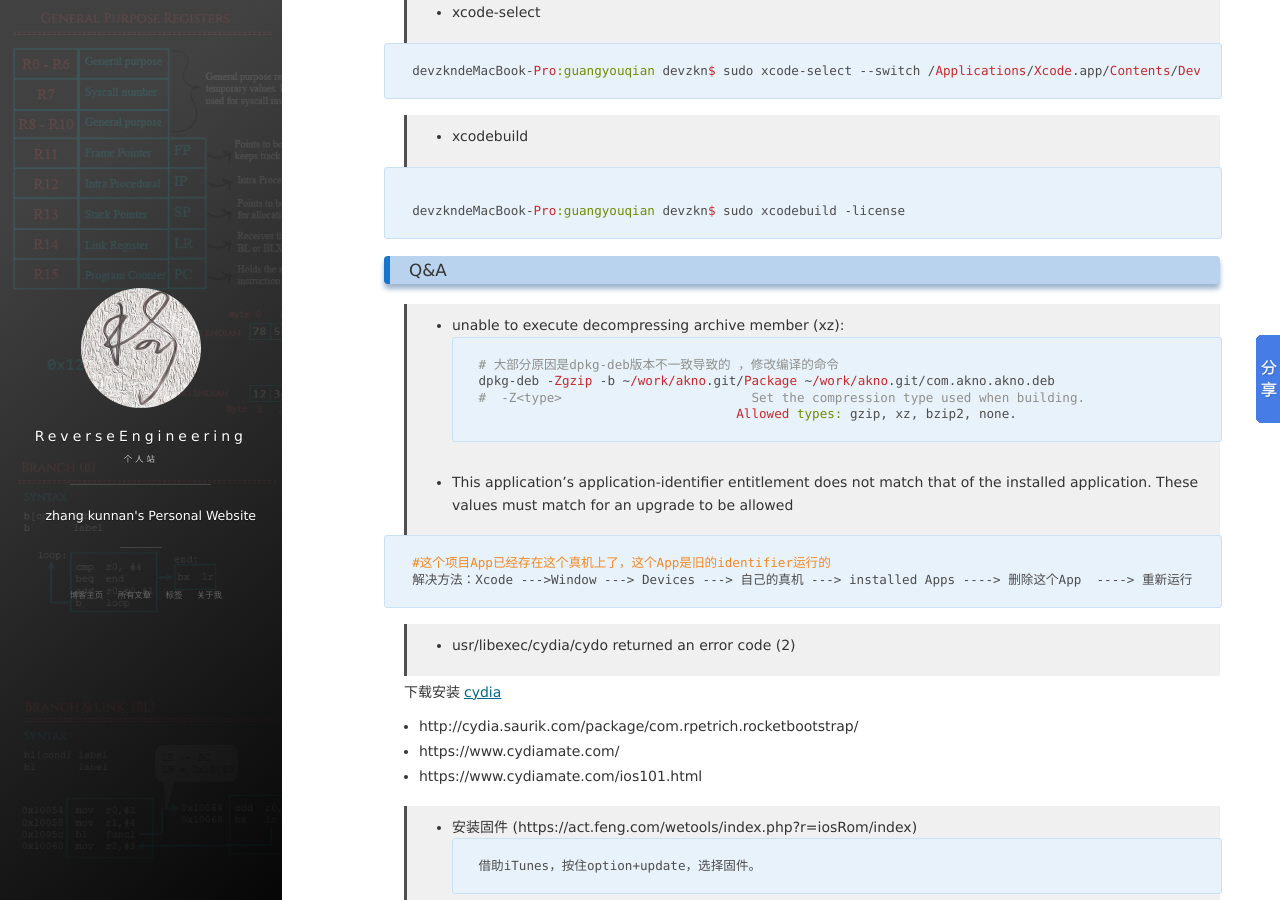
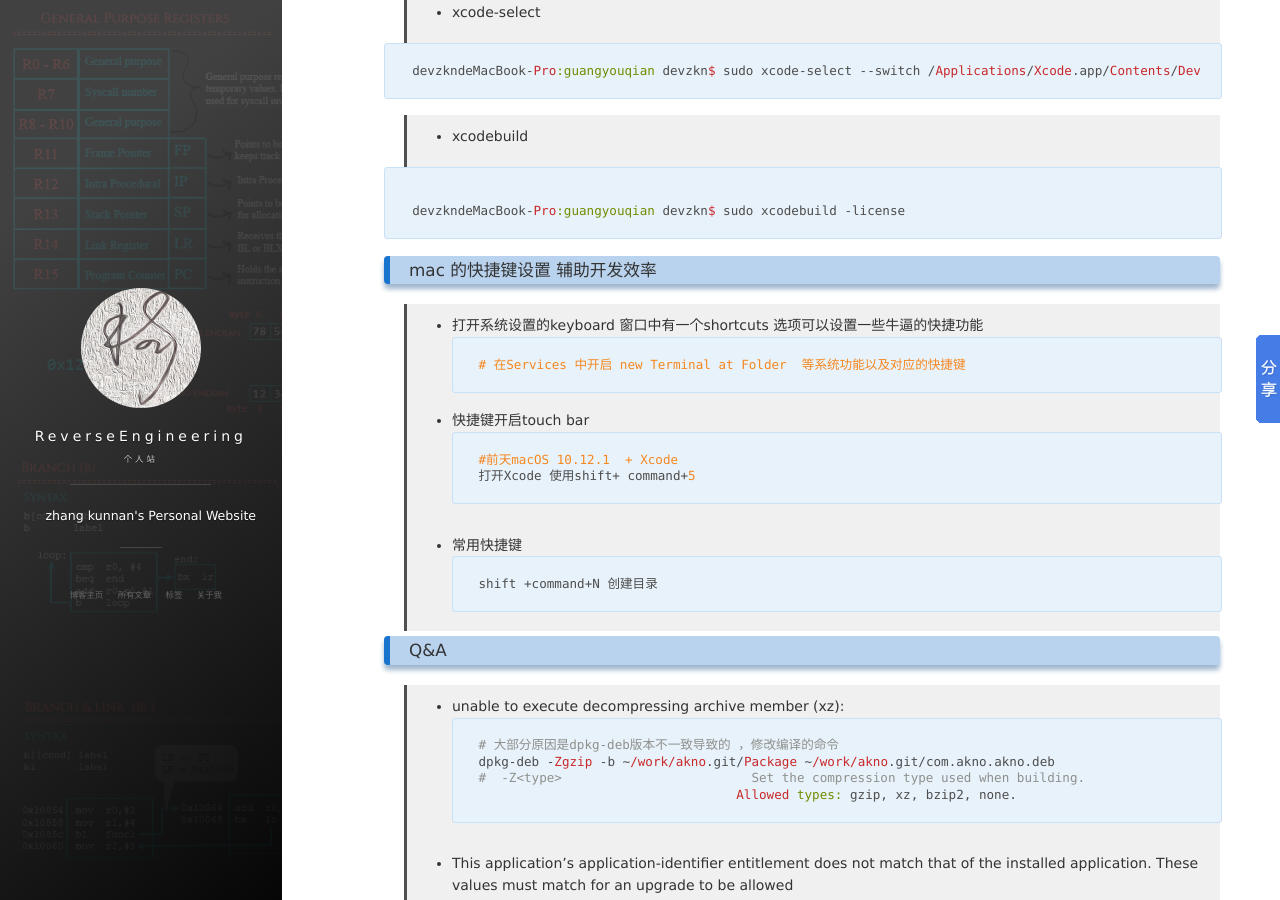
Before and after one commit to zhangkn/zhangkn.github.io, a Jekyll site: the page built from _posts/2018-01-16-Xcode.md, in a window 1280 px wide and 900 px high, scrolled down 599 px. Built offline with Jekyll 4.4.1, drawn with Linux system fonts in a browser that asks for light colours; nearby versions of some CDN libraries; comment, search, counter and statistics services are not loaded.

Commit message:
辅助开发效率

````diff
--- a/_posts/2018-01-16-Xcode.md
+++ b/_posts/2018-01-16-Xcode.md
@@ -39,7 +39,22 @@
 devzkndeMacBook-Pro:guangyouqian devzkn$ sudo xcodebuild -license
 ```
 
+###  mac 的快捷键设置 辅助开发效率
 
+>* 打开系统设置的keyboard 窗口中有一个shortcuts 选项可以设置一些牛逼的快捷功能
+```
+# 在Services 中开启 new Terminal at Folder  等系统功能以及对应的快捷键
+```
+>* 快捷键开启touch bar
+```
+#前天macOS 10.12.1  + Xcode
+打开Xcode 使用shift+ command+5
+```
+
+>* 常用快捷键
+```
+shift +command+N 创建目录
+```
 
 ### Q&A
 
````
Also changed, not shown: _posts/2017-12-16-dumpdecrypted.md (+15 -0 lines), _posts/2018-01-21-codeSnippets.md (+1 -0 lines).
